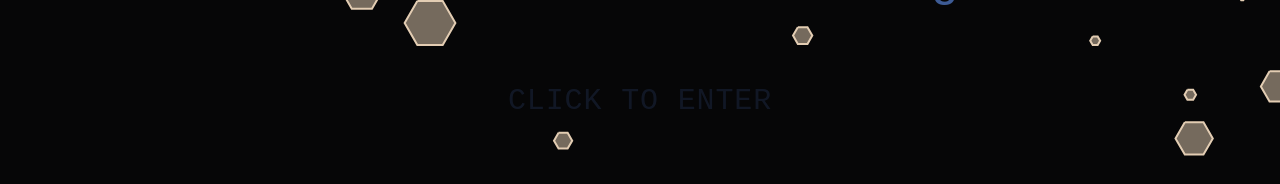
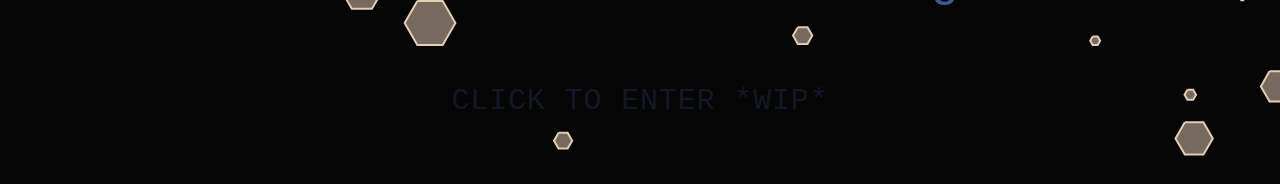
Before and after one commit to Latinobull/latinobull.github.io, a React (Create React App) app: page / in a window 1280 px wide. Shown: the part 386-570 px from the top of the page. Built offline with nearby package versions, Linux system fonts and the light colour scheme.

Commit message:
change router to hash for githubpages

```diff
--- a/src/App.js
+++ b/src/App.js
@@ -1,15 +1,15 @@
 import './App.css';
-import { BrowserRouter as Router, Route, Routes } from 'react-router-dom';
+import { HashRouter as Router, Route, Routes } from 'react-router-dom';
 import Intro from './pages/Intro';
 import Home from './pages/Home';
 function App() {
   // const base = window.location.host;
   return (
     <div>
-      <Router>
+      <Router basename="/">
         <Routes>
           <Route exact path="/" element={<Intro />} />
-          <Route exact path="main" element={<Home />} />
+          <Route exact path="/main" element={<Home />} />
         </Routes>
       </Router>
     </div>
--- a/src/pages/Intro.js
+++ b/src/pages/Intro.js
@@ -179,8 +179,8 @@ export default function Intro() {
         </Fade>
         {animation && (
           <Fade bottom duration={3000}>
-            <MyButton variant="text" href={'/main'}>
-              Click to enter
+            <MyButton variant="text" href={'/#/main'}>
+              Click to enter *WIP*
             </MyButton>
           </Fade>
         )}
```
